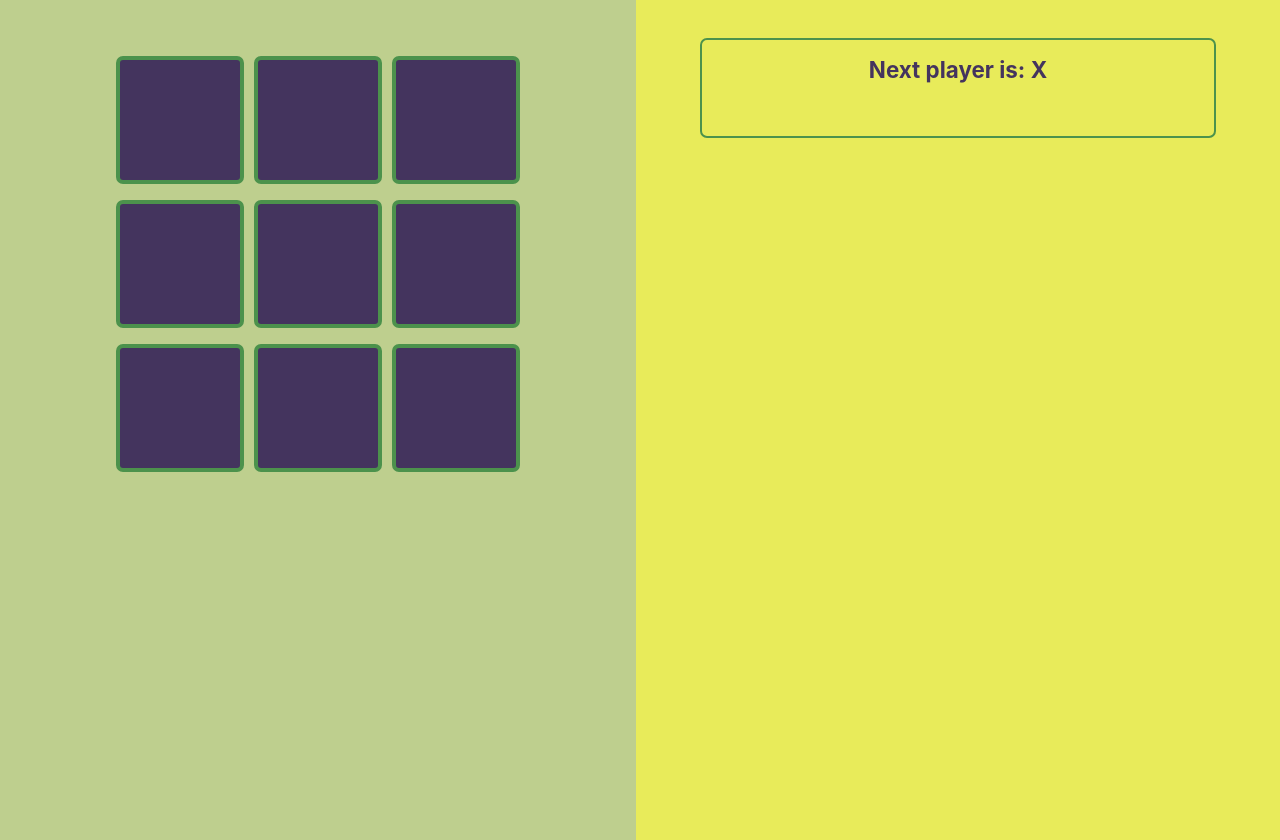
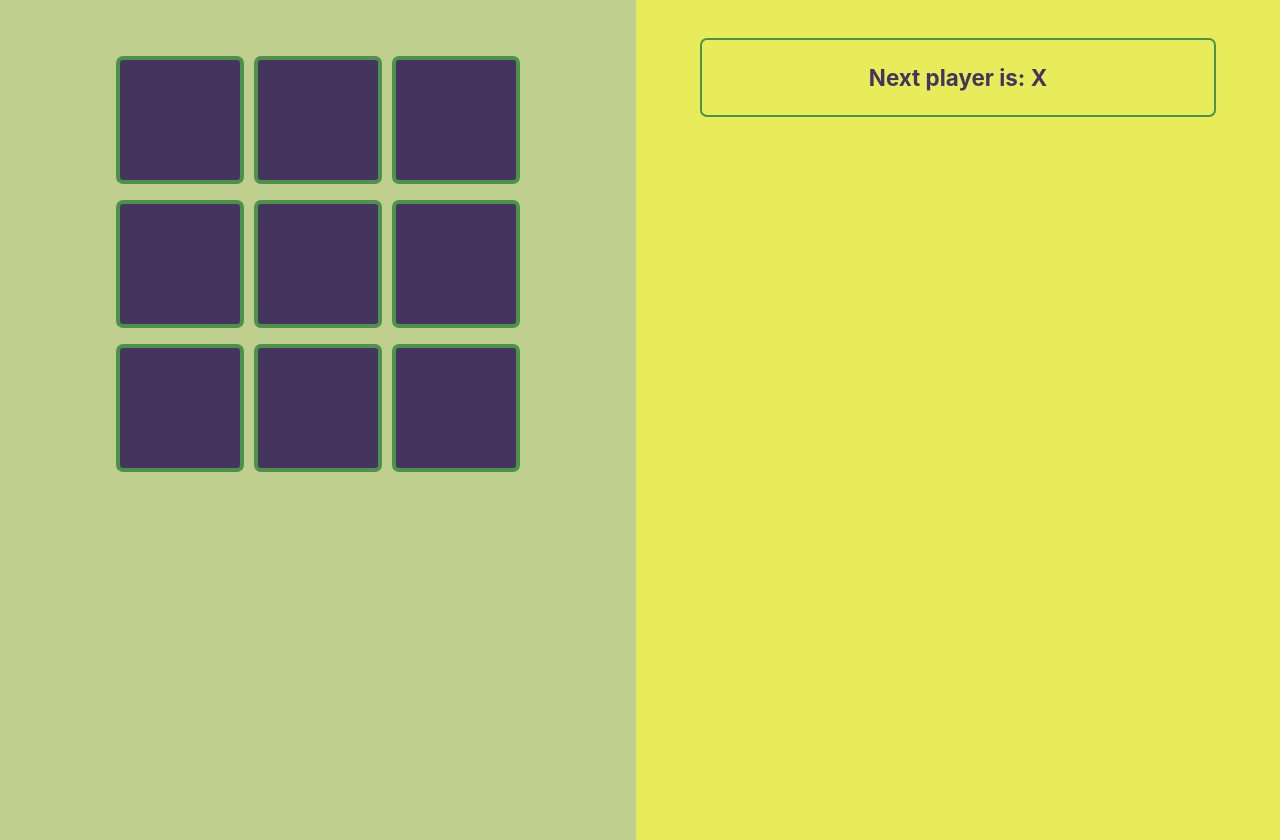
Before and after one commit to bolshed/TicTacToe, a React (Create React App) app: page / in a window 1280 px wide. Built offline with nearby package versions, Linux system fonts and the light colour scheme.

Commit message:
added-status-comp

```diff
--- a/src/Components/Game.jsx
+++ b/src/Components/Game.jsx
@@ -1,5 +1,6 @@
 import React, { Component } from 'react';
 import Board from './Board';
+import Status from './Status';
 
 
 // ======================
@@ -55,16 +56,7 @@ class Game extends Component {
   }
 
   render() {
-    const winner = this.state.setWinner
-    const player = this.state.nextPlayer
-    let status
-    if (winner) {
-      status = <h3 className="Winner"> The Winner is: {winner}!</h3>
-    } else if (this.state.squareArr.every(element => element)) {
-      status = <h3 className="Winner"> No winner!</h3>
-    } else {
-      status = <h3 className="Status"> Next player is: {player ? 'X' : 'O'}</h3>
-    }
+
 
     return (
       <div className='Game'>
@@ -72,8 +64,11 @@ class Game extends Component {
           handleClick={(i) => this.handleClick(i)}
           nextPlayer={this.state.nextPlayer}
           squareArr={this.state.squareArr} />
-
-        {status}
+        <Status
+          setWinner={this.state.setWinner}
+          nextPlayer={this.state.nextPlayer}
+          squareArr={this.state.squareArr}
+        />
       </div>
     )
   }
--- /dev/null
+++ b/src/Components/Status.jsx
@@ -0,0 +1,22 @@
+import React, { Component } from 'react';
+
+export default class Status extends Component {
+    render() {
+        const winner = this.props.setWinner
+        const player = this.props.nextPlayer
+        let status
+
+        if (winner) {
+            status = <h3 className="Winner"> The Winner is: {winner}!</h3>
+        } else if (this.props.squareArr.every(element => element)) {
+            status = <h3 className="Winner"> No winner!</h3>
+        } else {
+            status = <h3 className="Status"> Next player is: {player ? 'X' : 'O'}</h3>
+        }
+        return (
+            <div>
+                {status}
+            </div>
+        )
+    }
+}
--- a/src/Style.css
+++ b/src/Style.css
@@ -41,7 +41,7 @@
     font-size: 1.4em;
     color:#44345e;
     text-align: center;
-    padding-top: 2vh;
+    padding: 3vh 0;
     border: 2px solid #4c924c;
     border-radius: 7px;
     min-width: 40vw;
@@ -55,7 +55,7 @@
     color: rgb(255, 125, 4);
     background-color: #44345e;
     text-align: center;
-    padding-top: 2vh;
+    padding: 3vh 0;
     border: 2px solid #4c924c;
     border-radius: 7px;
     min-width: 40vw;
```
